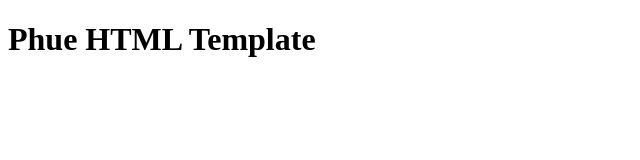
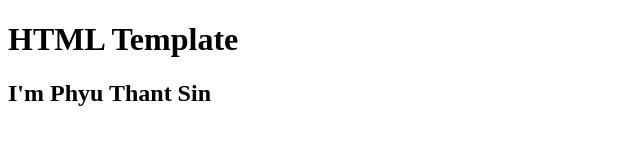
Before and after one commit to Phyu1788/Tutorial, a plain HTML site: page index.html in a window 1280 px wide. Shown: the whole page, without its empty margins (0-640 px from the left). Drawn offline with Linux system fonts and the light colour scheme.

Commit message:
Update index.html

```diff
--- a/index.html
+++ b/index.html
@@ -4,6 +4,7 @@
     <title>HTML Template</title>
 </head>
 <body>
-    <h1>Phue HTML Template</h1>
+    <h1>HTML Template</h1>
+    <h2>I'm Phyu Thant Sin</h2>
 </body>
 </html>
```
